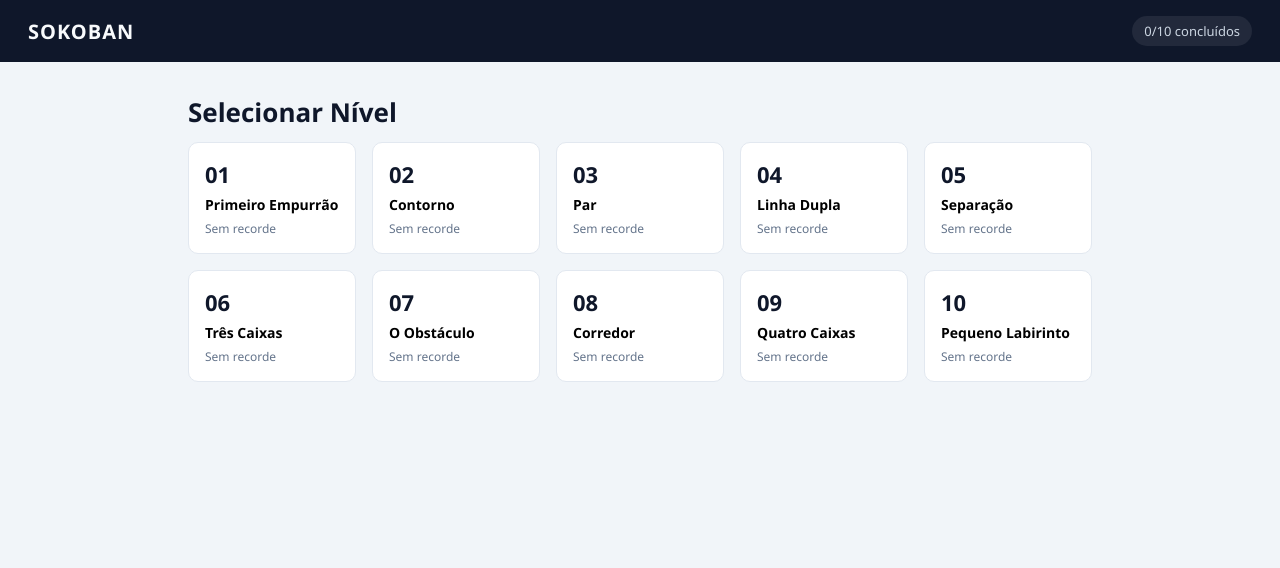
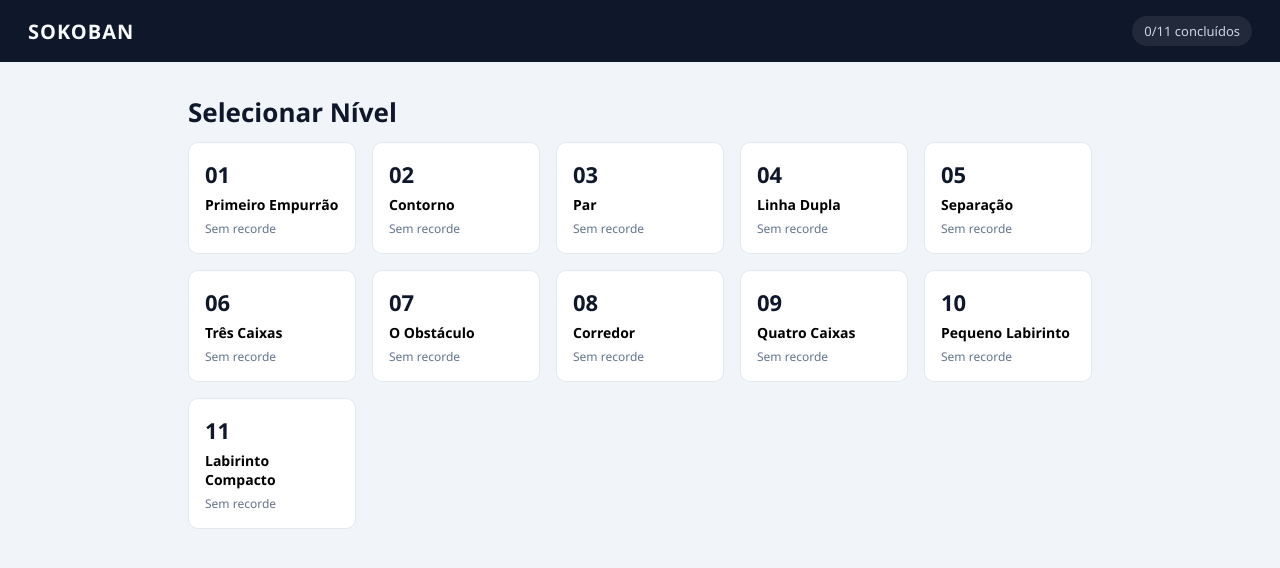
Before and after one commit to giancarloroveda/sokoban-ui, a React (Vite) app: page / in a window 1280 px wide. Shown: the top 568 px of the page. Built offline with nearby package versions, Linux system fonts and the light colour scheme.

Commit message:
conteúdo: adicionar nível Sokoban compacto

```diff
--- a/src/game/levels.ts
+++ b/src/game/levels.ts
@@ -126,11 +126,24 @@ export const LEVELS: LevelDefinition[] = [
     rows: [
       '##########',
       '# .  .   #',
-      '# $###$  #',
+      '# $###   #',
       '#     #  #',
       '#  $  #  #',
       '#  @     #',
       '##########',
+    ],
+  },{
+    id: 'nivel-11',
+    name: 'Labirinto Compacto',
+    rows: [
+      '##############',
+      '# .  #   .   #',
+      '# $  #  $    #',
+      '#    ##      #',
+      '# .   $  .   #',
+      '# ##   ## $  #',
+      '# @          #',
+      '##############',
     ],
   },
 ];
```
